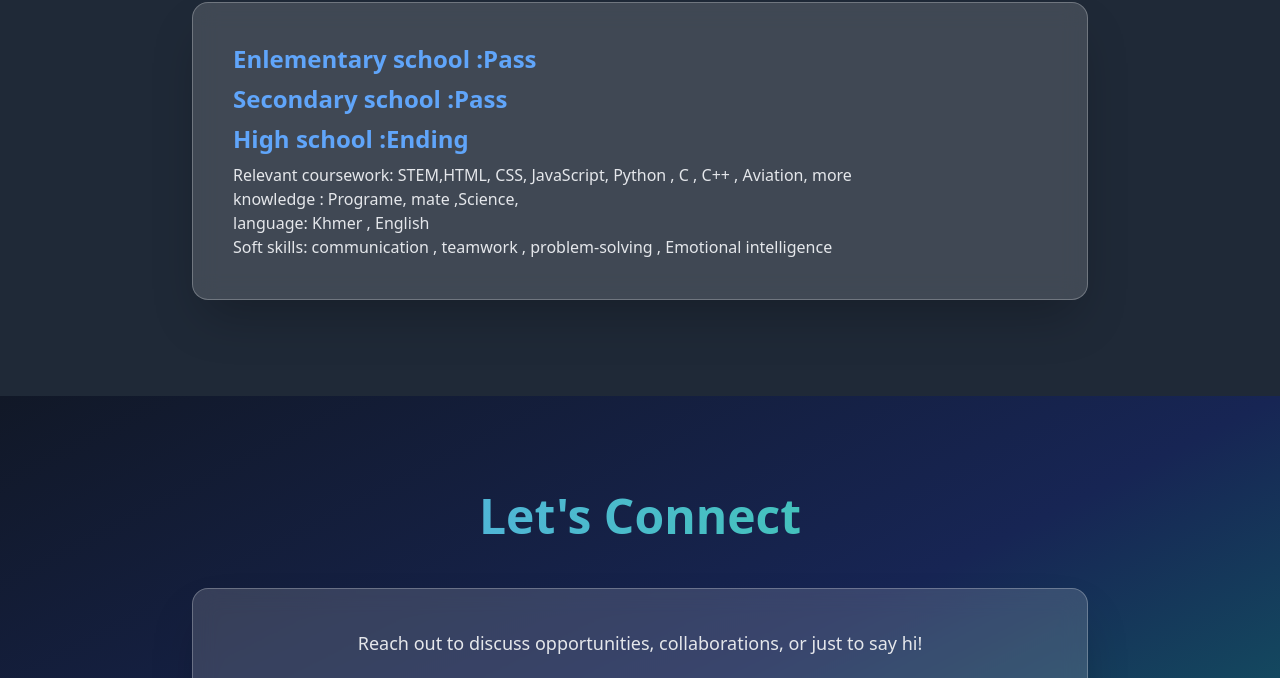
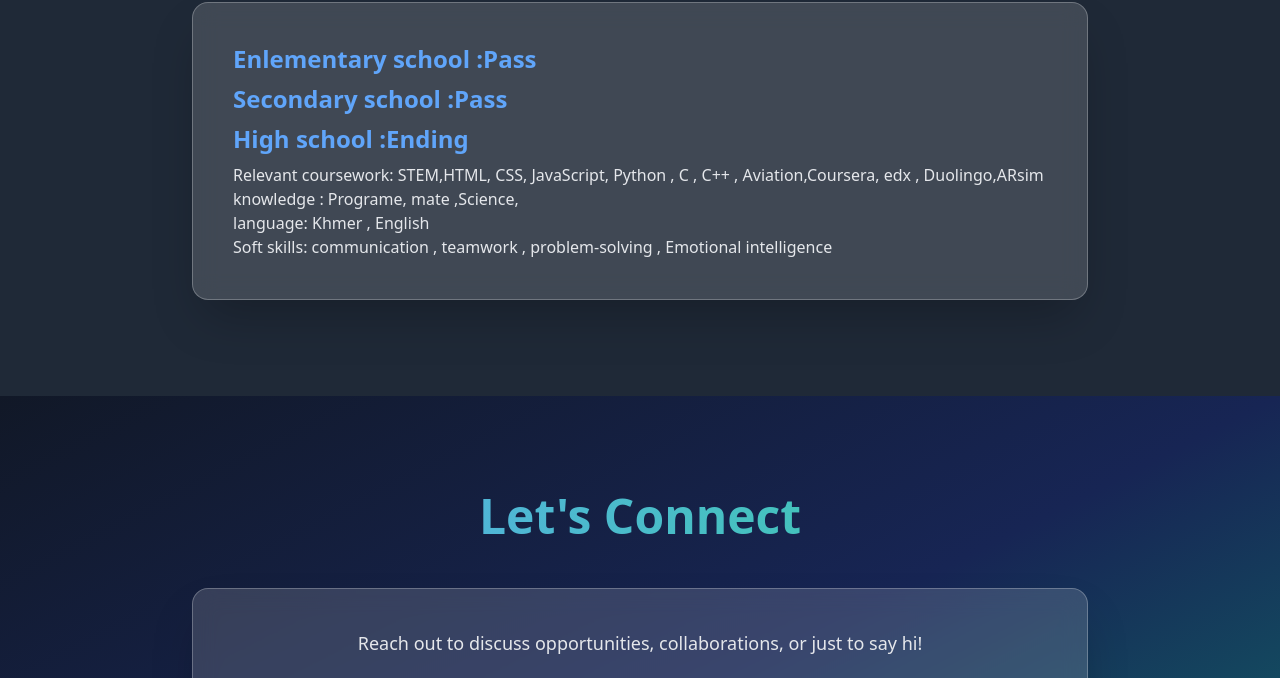
Before and after one commit to Eang-27/CV, a plain HTML site: page index.html in a window 1280 px wide. Shown: the part 1552-2230 px from the top of the page. Drawn offline with nearby package versions, Linux system fonts and the light colour scheme.

Commit message:
Update index.html

```diff
--- a/index.html
+++ b/index.html
@@ -87,7 +87,7 @@
                 <h3 class="text-2xl font-semibold text-blue-400 mb-2">Enlementary school :Pass </h3>
                 <h3 class="text-2xl font-semibold text-blue-400 mb-2">Secondary school :Pass </h3>
                 <h3 class="text-2xl font-semibold text-blue-400 mb-2">High school :Ending </h3>
-                <p class="text-gray-200">Relevant coursework: STEM,HTML, CSS, JavaScript, Python , C , C++ , Aviation, more</p>
+                <p class="text-gray-200">Relevant coursework: STEM,HTML, CSS, JavaScript, Python , C , C++ , Aviation,Coursera, edx , Duolingo,ARsim</p>
                 <p class="text-gray-200">knowledge : Programe, mate ,Science,</p>
                 <p class="text-gray-200">language: Khmer , English</p>
                 <p class="text-gray-200">Soft skills: communication , teamwork , problem-solving , Emotional intelligence<p>
```
